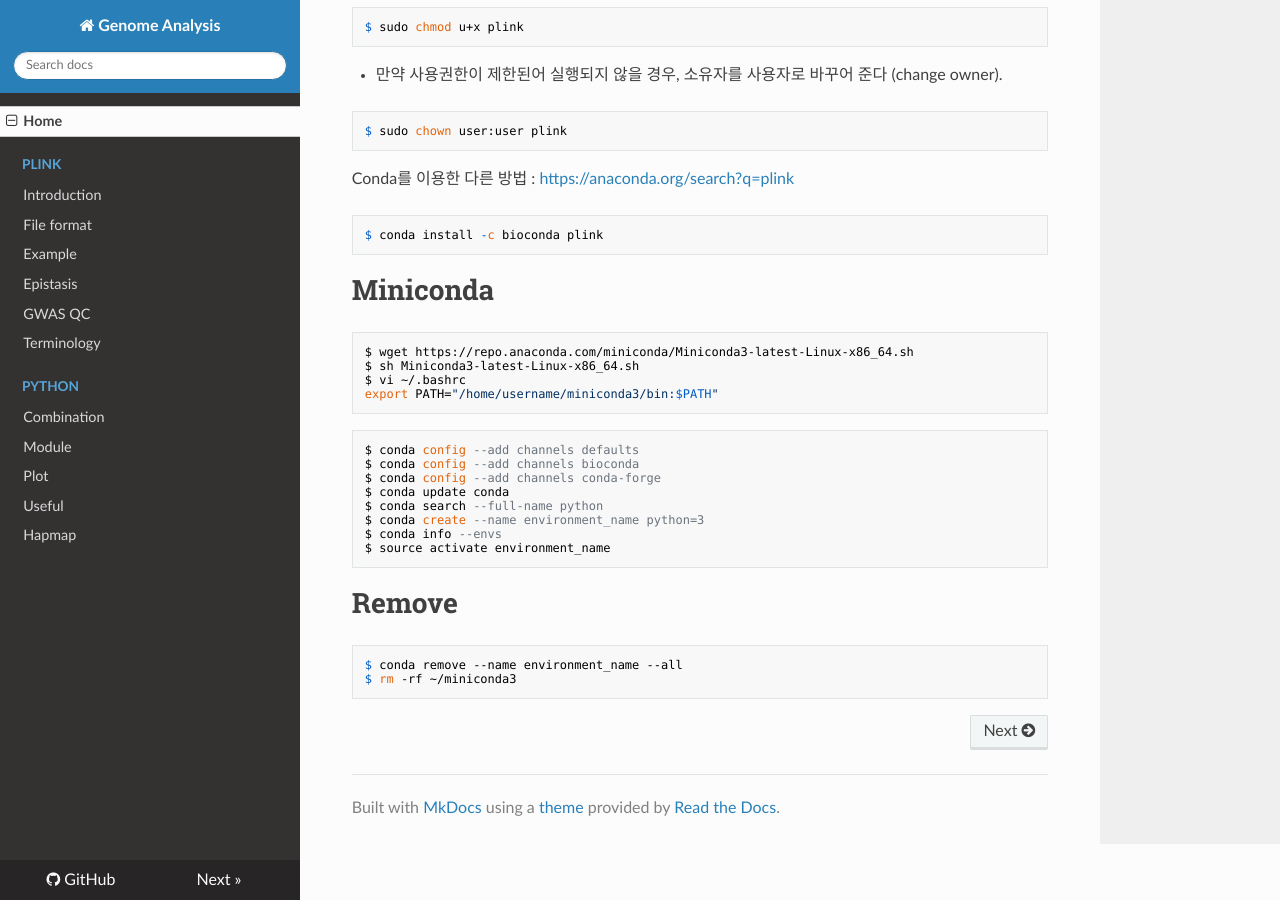
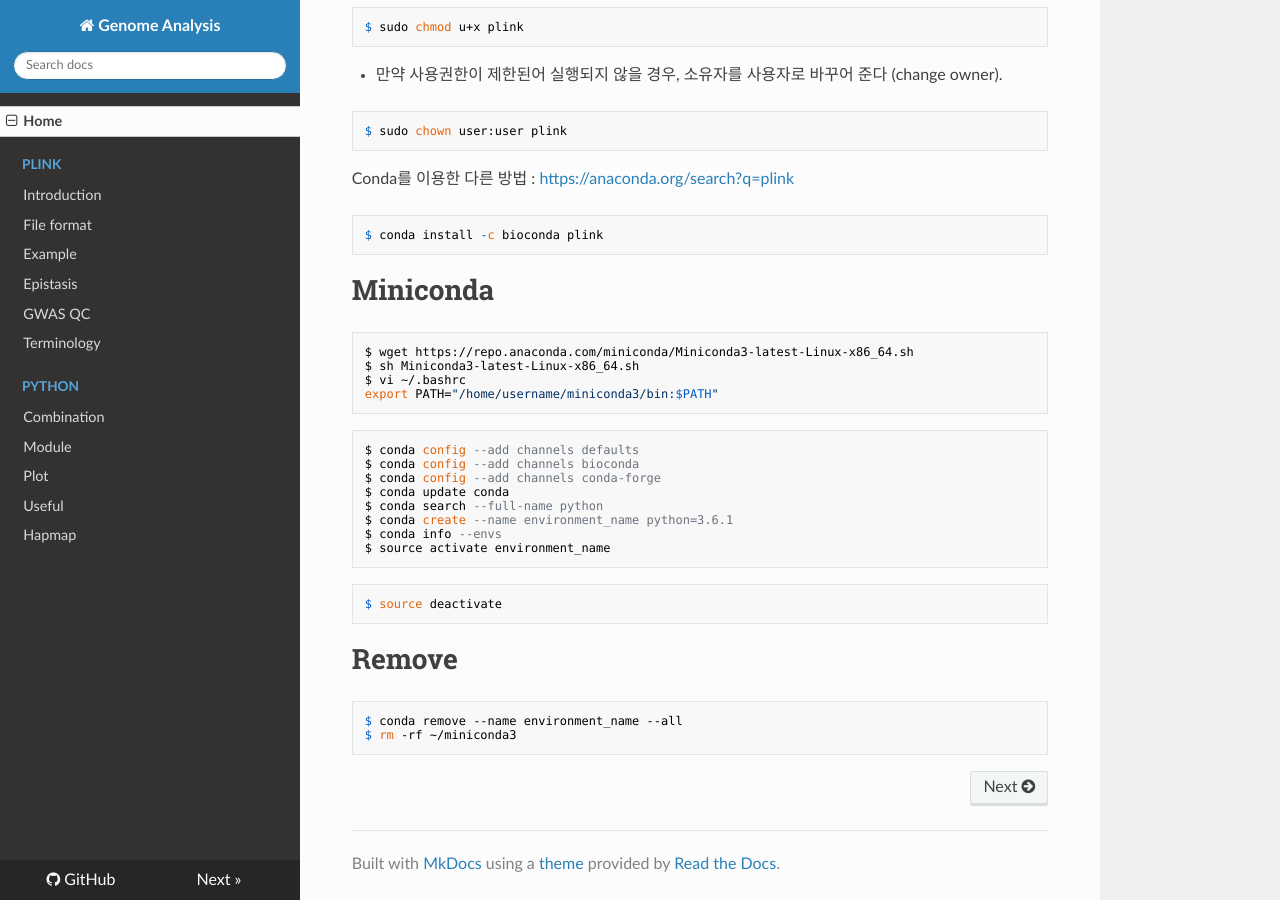
Before and after one commit to WonyoungCho/plink, an MkDocs documentation site: the page built from docs/index.md, in a window 1280 px wide and 900 px high, scrolled down 712 px. Built offline with MkDocs 1.6.1, drawn with Linux system fonts in a browser that asks for light colours; nearby versions of some CDN libraries; old or Windows-style settings are respelled for this version of MkDocs.

Commit message:
Update index.md

````diff
--- a/docs/index.md
+++ b/docs/index.md
@@ -51,9 +51,12 @@ $ conda config --add channels bioconda
 $ conda config --add channels conda-forge
 $ conda update conda
 $ conda search --full-name python
-$ conda create --name environment_name python=3
+$ conda create --name environment_name python=3.6.1
 $ conda info --envs
 $ source activate environment_name
+```
+```
+$ source deactivate
 ```
 # Remove
 ```
````
